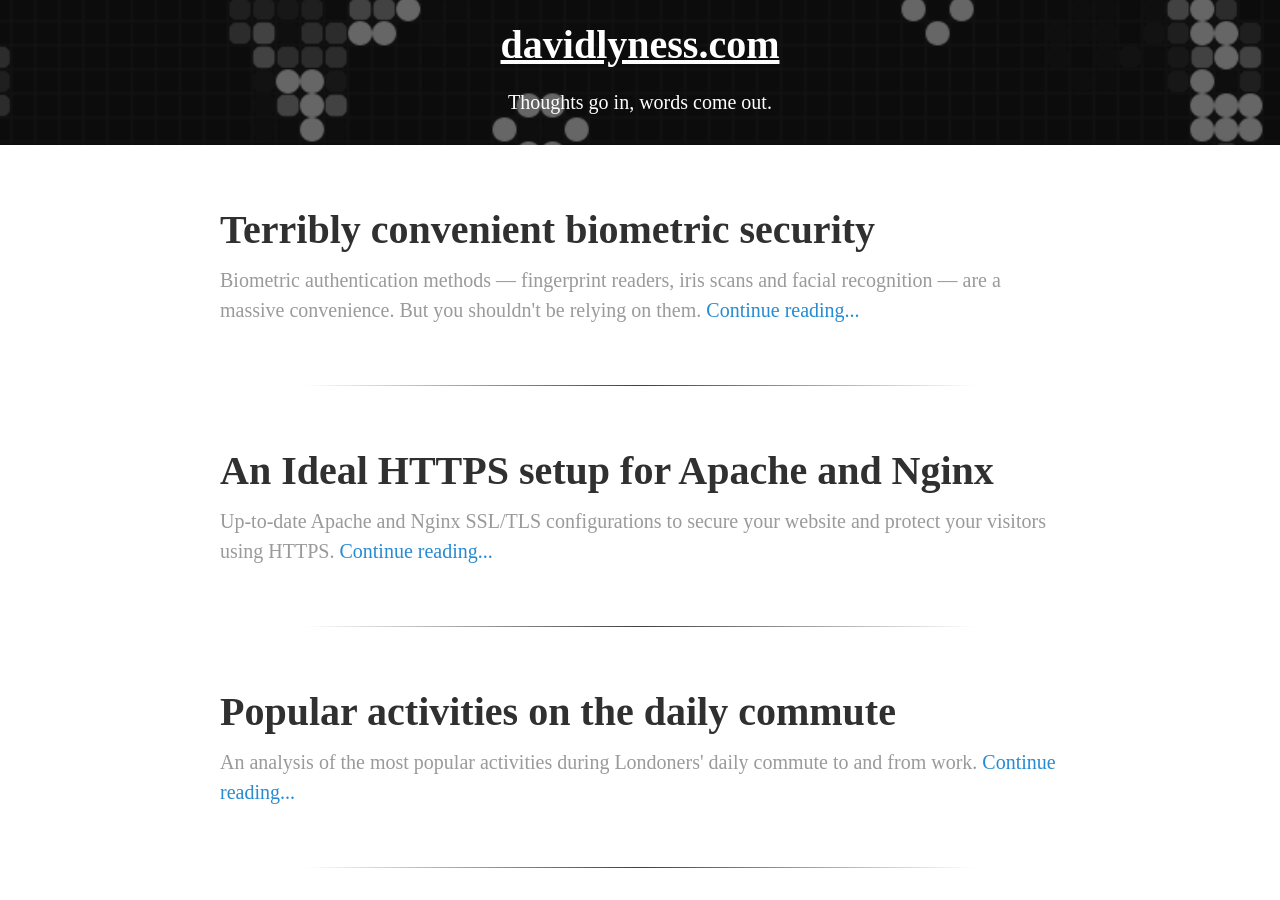
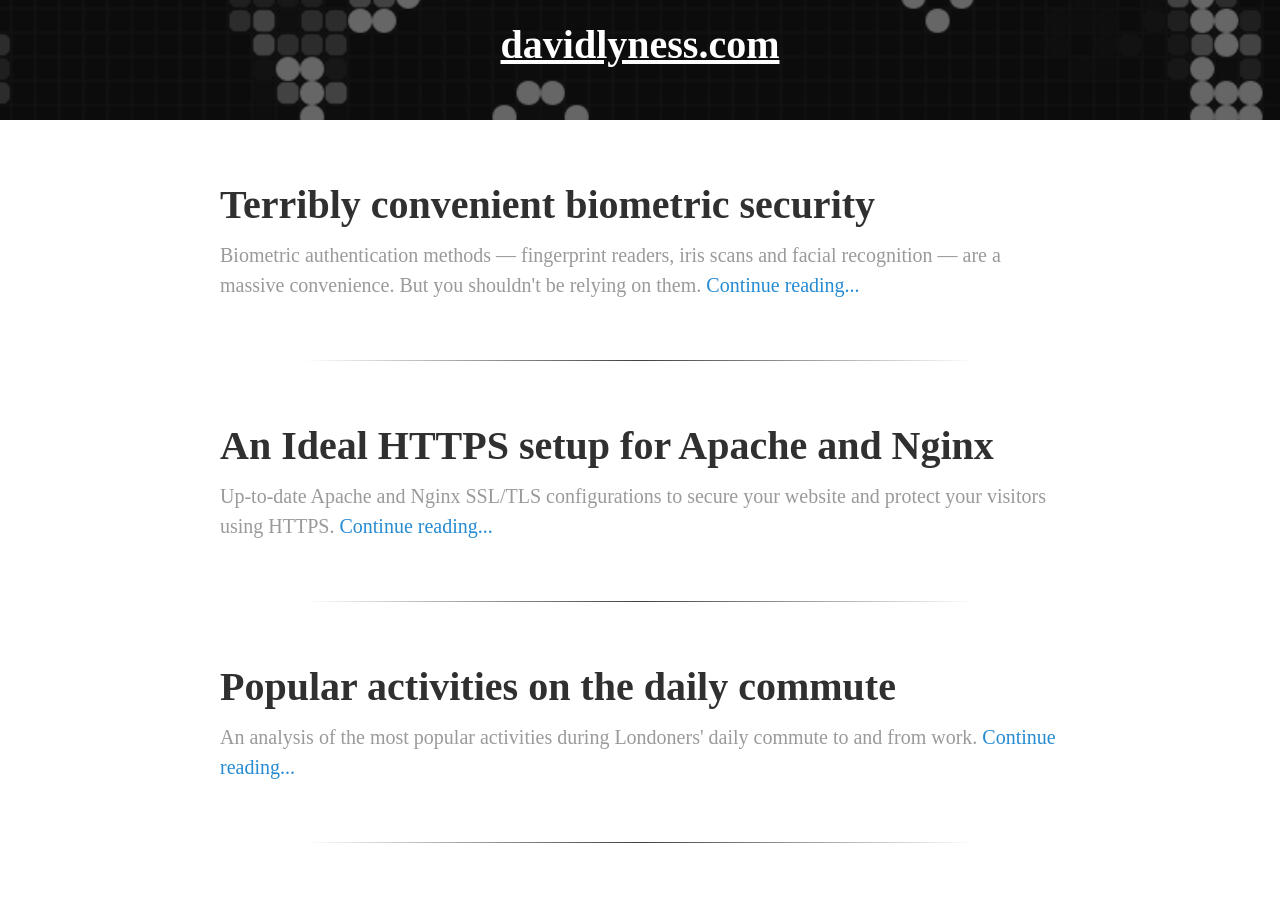
Before and after one commit to davidlyness/davidlyness.com, a Jekyll site: the page built from index.html, in a window 1280 px wide and 900 px high. Built offline with Jekyll 4.4.1, drawn with Linux system fonts in a browser that asks for light colours; some web fonts are replaced; the list of posts is cut into pages by our own code.

Commit message:
remove description

```diff
--- a/_config.yml
+++ b/_config.yml
@@ -1,5 +1,4 @@
 name: davidlyness.com
-description: Thoughts go in, words come out.
 url: https://davidlyness.com
 google_analytics_id: UA-78184939-1
 
```
